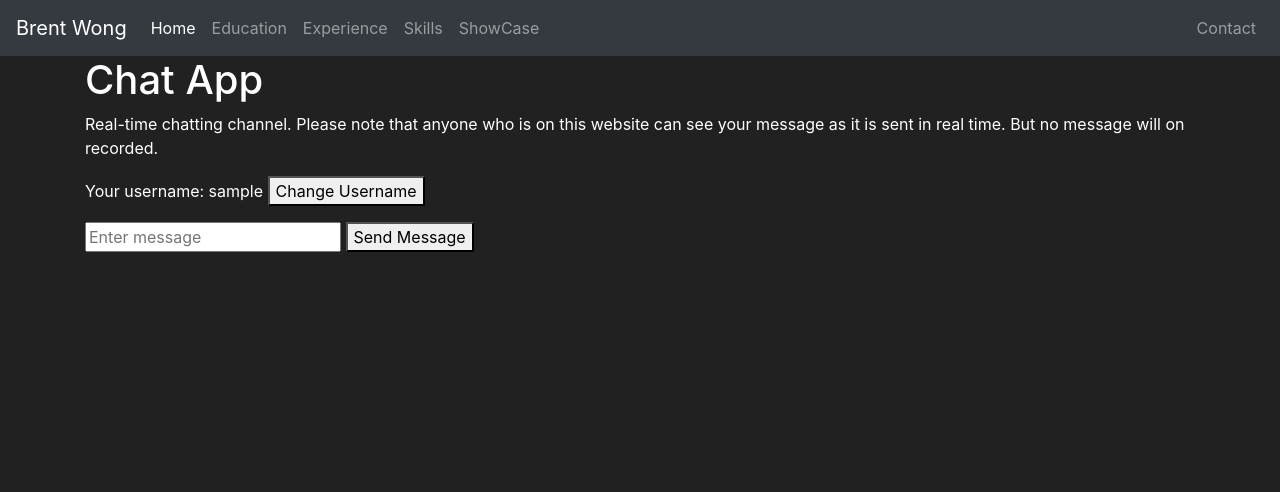
After one commit to brentwong-kiel1997/Personal_profile_web_with_flask, a Flask app: page /chat in a window 1280 px wide. The commit adds this page. Shown: the top 492 px of the page. Run offline with Flask 3, Linux system fonts and the light colour scheme; the visitor is signed in with stand-in values (Sample User, id 1); some libraries are stand-ins or nearby versions.

Commit message:
add a chat app

```diff
--- a/my_profile/__init__.py
+++ b/my_profile/__init__.py
@@ -1,6 +1,7 @@
 from flask import Flask, url_for
 from flask_bcrypt import Bcrypt
 from flask_sqlalchemy import SQLAlchemy
+from flask_socketio import SocketIO
 
 
 app = Flask(__name__)
@@ -8,5 +9,6 @@ app.config['SQLALCHEMY_DATABASE_URI'] = 'sqlite:///site.db'
 app.config['SECRET_KEY'] = '7b67c2145e61ce351ca20887'
 db = SQLAlchemy(app)
 bcrypt = Bcrypt(app)
+socketio = SocketIO(app)
 
 from my_profile import routes
--- a/my_profile/routes.py
+++ b/my_profile/routes.py
@@ -1,11 +1,13 @@
-from my_profile import app, send_email, db
-from flask import render_template, request, flash, redirect
+from my_profile import app, send_email, db, socketio
+from flask import render_template, request, flash, redirect,session, url_for
 from my_profile.form import ContactForm
 from my_profile.models import Contact
 import yfinance as yf
 import plotly.graph_objs as go
 import json
 import plotly
+from flask_socketio import emit
+
 
 @app.route('/')
 @app.route('/home')
@@ -105,3 +107,34 @@ def BTC_price_page():
 
 
     return render_template('BTC_USD.html', graphJSON=graphJSON)
+
+
+
+
+@app.route('/chat_login', methods=['GET', 'POST'])
+def chat_login():
+    if request.method == 'POST':
+        session['username'] = request.form['username']
+        return redirect(url_for('chat'))
+    return render_template('chat_login.html')
+
+@app.route('/chat')
+def chat():
+    username = session.get('username', '')
+    if not username:
+        return redirect(url_for('chat_login'))
+    return render_template('chat.html', username=username)
+
+@socketio.on('message')
+def handle_message(data):
+    username = session.get('username', 'Anonymous')
+    emit('message', {'username': username, 'msg': data['msg']}, broadcast=True)
+
+@socketio.on('set username')
+def handle_username(username):
+    session['username'] = username
+    emit('username set', username, broadcast=False)
+
+
+if __name__ == '__main__':
+    socketio.run(app)
--- /dev/null
+++ b/my_profile/templates/chat.html
@@ -0,0 +1,44 @@
+{% extends 'base.html' %}
+
+{% block title %}
+Chat App
+{% endblock %}
+
+{% block content %}
+<h1>Chat App</h1>
+<p>Real-time chatting channel. Please note that anyone who is on this website can see your message as it is sent in real time.
+But no message will on recorded.</p>
+<div id="username-area">
+        Your username: <span id="user-name">{{ username }}</span>
+        <button onclick="changeUsername()">Change Username</button>
+    </div>
+    <ul id="messages"></ul>
+    <input type="text" id="message" placeholder="Enter message">
+    <button onclick="sendMessage()">Send Message</button>
+
+    <script src="https://cdnjs.cloudflare.com/ajax/libs/socket.io/4.0.0/socket.io.js"></script>
+    <script>
+        var socket = io();
+
+        function sendMessage() {
+            var message = document.getElementById('message').value;
+            socket.emit('message', { 'msg': message });
+            document.getElementById('message').value = '';
+        }
+
+        function changeUsername() {
+            var newUsername = prompt("Enter new username:");
+            if (newUsername) {
+                document.getElementById('user-name').textContent = newUsername;
+                socket.emit('set username', newUsername);
+            }
+        }
+
+        socket.on('message', function(data) {
+            const messagesElement = document.getElementById('messages');
+            const messageElement = document.createElement('li');
+            messageElement.textContent = data.username + ": " + data.msg;
+            messagesElement.appendChild(messageElement);
+        });
+    </script>
+{% endblock %}
--- a/my_profile/templates/showcase.html
+++ b/my_profile/templates/showcase.html
@@ -22,6 +22,7 @@ Skills involved :
     </ul>
      <a href="https://github.com/brentwong-kiel1997/brents_language_school/tree/master">GitHub Link</a>
 </p>
+
     <br>
     <h3><a href="https://drive.google.com/drive/folders/1TyZoWXyNBoZuaUc8LNwSA6Tu31wk6itX">
         Seminar in Statistics</a></h3>
@@ -61,7 +62,9 @@ Vol. 13.2020, 6/107, 1-20
     </li>
 </ul>
     </p>
+
     <br>
+    <h3>Real Time Chat App</h3>
     <h3><a href="{{url_for('BTC_price_page')}}">Interactive BTC-USD Chart</a></h3>
 
 {% endblock %}
```
Also changed, not shown: my_profile/templates/chat_login.html (added, +13 -0 lines), real_time_chat/app.py (added, +22 -0 lines), real_time_chat/templates/chat.html (added, +50 -0 lines), requirements.txt (+9 -0 lines).
